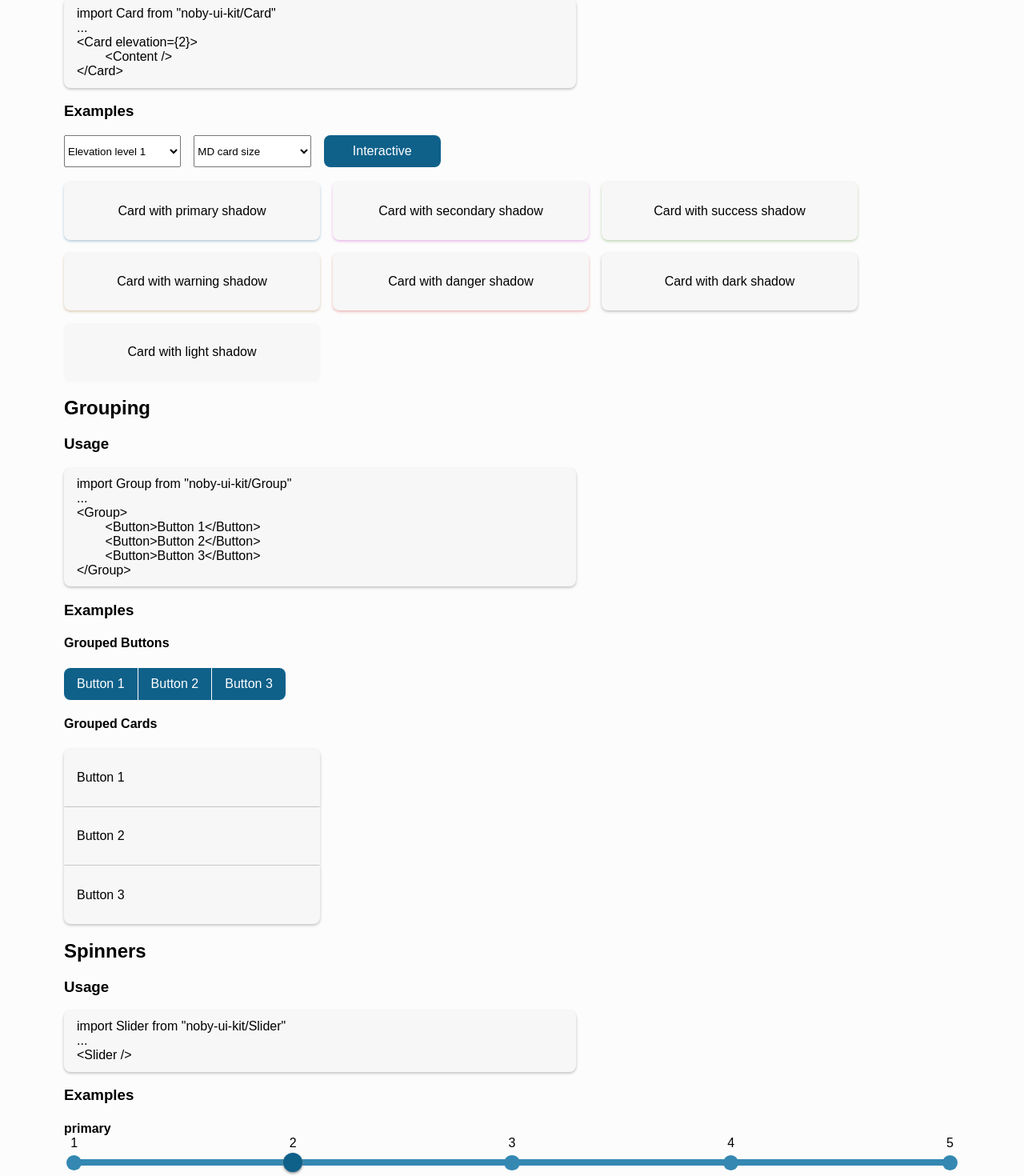
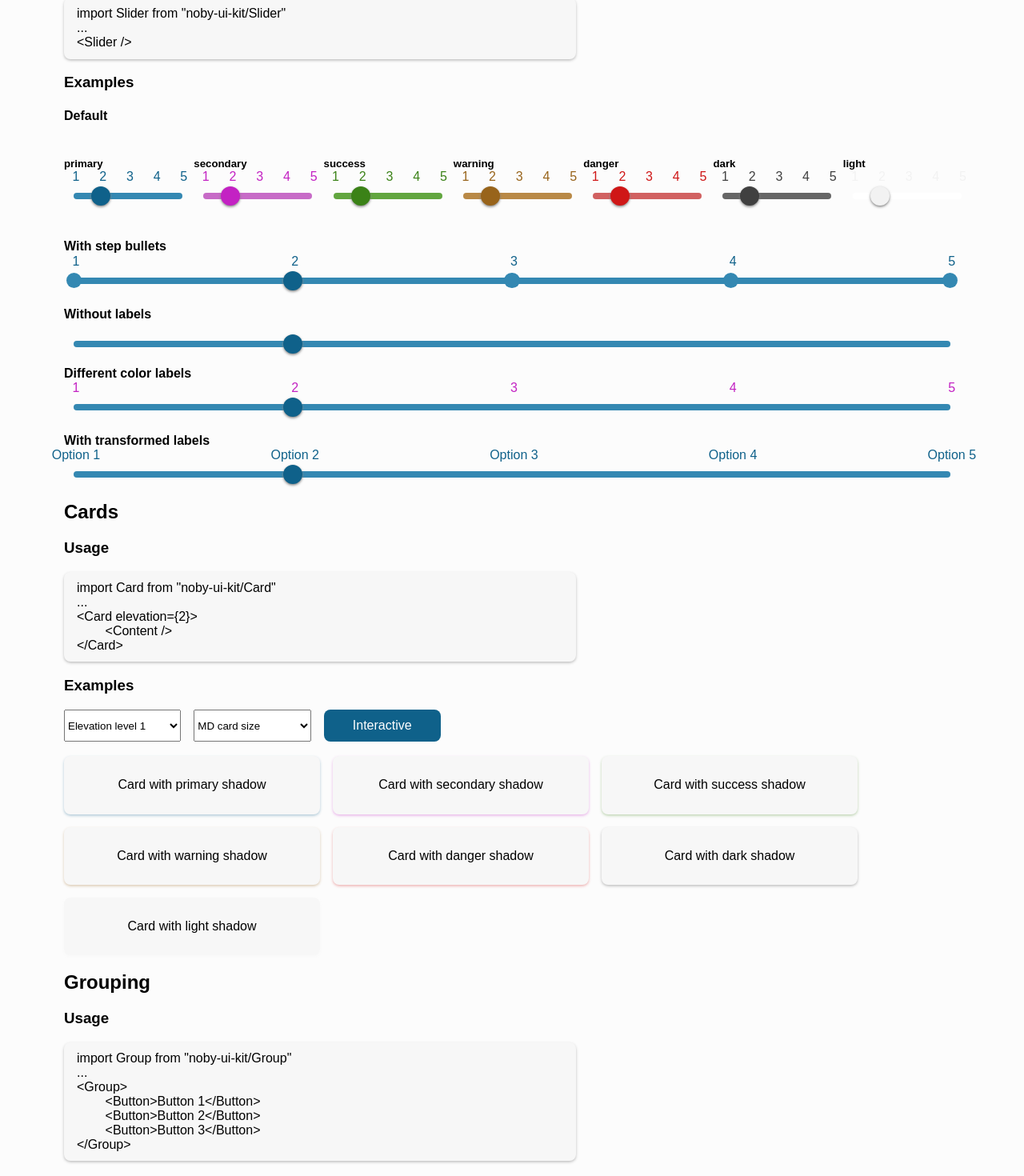
Before and after one commit to noby88/noby-ui-kit, a React (Create React App) app: page / in a window 1280 px wide. Shown: the part 1000-2470 px from the top of the page at 80% size. Built offline with nearby package versions, Linux system fonts and the light colour scheme.

Commit message:
slider labels

```diff
--- a/src/App.tsx
+++ b/src/App.tsx
@@ -13,9 +13,9 @@ const App = () => (
       <h1>Component showcase</h1>
       <Buttons />
       <Spinners />
+      <Sliders />
       <Cards />
       <Groups />
-      <Sliders />
     </Page>
   </ThemeContext.Provider>
 );
--- a/src/components/Sliders.tsx
+++ b/src/components/Sliders.tsx
@@ -1,7 +1,7 @@
 import { useState } from 'react';
 import Card from '../lib/Card';
 import Slider from '../lib/Slider';
-import { variants } from './Layout';
+import { ShowInline, variants } from './Layout';
 
 const Sliders = () => {
   const [selected, setSelected] = useState(2);
@@ -14,13 +14,12 @@ const Sliders = () => {
 
   const sliders = variants.map((variant) => (
     <div key={variant}>
-      <h4>{variant}</h4>
+      <h5>{variant}</h5>
       <Slider
         variant={variant}
         values={[1, 2, 3, 4, 5]}
         selected={selected}
         onChange={setSelected}
-        showStepBullets={true}
       />
     </div>
   ));
@@ -32,7 +31,36 @@ const Sliders = () => {
         <h3>Usage</h3>
         <pre>{usage}</pre>
         <h3>Examples</h3>
-        {sliders}
+        <h4>Default</h4>
+        <ShowInline>{sliders}</ShowInline>
+        <h4>With step bullets</h4>
+        <Slider
+          showStepBullets={true}
+          values={[1, 2, 3, 4, 5]}
+          selected={selected}
+          onChange={setSelected}
+        />
+        <h4>Without labels</h4>
+        <Slider
+          showLabels={false}
+          values={[1, 2, 3, 4, 5]}
+          selected={selected}
+          onChange={setSelected}
+        />
+        <h4>Different color labels</h4>
+        <Slider
+          labelVariant={'secondary'}
+          values={[1, 2, 3, 4, 5]}
+          selected={selected}
+          onChange={setSelected}
+        />
+        <h4>With transformed labels</h4>
+        <Slider
+          values={[1, 2, 3, 4, 5]}
+          selected={selected}
+          onChange={setSelected}
+          labelTransform={(value) => `Option ${value}`}
+        />
       </article>
     </section>
   );
--- a/src/lib/Slider/index.tsx
+++ b/src/lib/Slider/index.tsx
@@ -8,6 +8,7 @@ import {
   StepBullet,
   StepContainer,
   StepValue,
+  StepValueContainer,
   Track,
 } from './styles';
 
@@ -19,6 +20,9 @@ interface IProps {
   selected: IElement;
   onChange: ((value: string) => void) | ((value: number) => void);
   showStepBullets?: boolean;
+  showLabels?: boolean;
+  labelVariant?: IVariant;
+  labelTransform?: ((value: string) => any) | ((value: number) => any);
 }
 
 const Slider = (props: IProps) => {
@@ -28,6 +32,9 @@ const Slider = (props: IProps) => {
     selected,
     onChange,
     showStepBullets = false,
+    showLabels = true,
+    labelVariant,
+    labelTransform = (value: string | number) => value,
   } = props;
 
   const [bulletOffset, setBulletOffset] = useState(0);
@@ -97,12 +104,14 @@ const Slider = (props: IProps) => {
     </StepContainer>
   );
 
-  const stepValues = (
+  const stepValues = showLabels && (
     <StepContainer theme={theme}>
       {values.map((value) => (
-        <StepValue theme={theme} variant={variant}>
-          {value}
-        </StepValue>
+        <StepValueContainer theme={theme}>
+          <StepValue theme={theme} variant={labelVariant || variant}>
+            {labelTransform(value as never)}
+          </StepValue>
+        </StepValueContainer>
       ))}
     </StepContainer>
   );
@@ -133,8 +142,8 @@ const Slider = (props: IProps) => {
   return (
     <SliderContainer theme={theme} role={'slider'} {...ariaProps}>
       <Track ref={ref} variant={variant} theme={theme} />
+      {stepValues}
       {stepBullets}
-      {stepValues}
       <Bullet
         offset={bulletOffset}
         onMouseDown={handleClick}
--- a/src/lib/Slider/styles.ts
+++ b/src/lib/Slider/styles.ts
@@ -7,8 +7,11 @@ const deSaturationObject = { hue: 0, saturation: -25, lightness: 15 };
 export const SliderContainer = styled.div<{ theme: ITheme }>`
   position: relative;
   display: grid;
-  ${(props) =>
-    `min-width: ${props.theme.layout.slider.minWidth}; margin: ${props.theme.layout.slider.bullet.size} 0`}
+  ${(props) => {
+    const offset = props.theme.layout.slider.label.offset;
+    const margin = offset[0] === '-' ? `calc(${offset} * -1)` : offset;
+    return `min-width: ${props.theme.layout.slider.minWidth}; margin: ${margin} 0;`;
+  }}
 `;
 
 export const Track = styled.div<{ theme: ITheme; variant: IVariant }>`
@@ -88,14 +91,27 @@ export const StepBullet = styled.div<{
   }}
 `;
 
+export const StepValueContainer = styled.div<{ theme: ITheme }>`
+  display: grid;
+  ${(props) => {
+    const size = `calc(${props.theme.layout.slider.bullet.size} / 1.25)`;
+    return `width: ${size};`;
+  }}
+`;
+
 export const StepValue = styled.span<{
   theme: ITheme;
   variant: IVariant;
 }>`
   position: relative;
   text-align: center;
+  width: max-content;
   ${(props) => {
-    const size = `calc(${props.theme.layout.slider.bullet.size} / 1.25)`;
-    return `width: ${size}; top: calc(${props.theme.layout.slider.bullet.size} * -1);`;
+    const offset = `calc((${props.theme.layout.slider.bullet.size} / 2) - 50%)`;
+    return `top: ${
+      props.theme.layout.slider.label.offset
+    }; transform: translateX(${offset}); color: ${getHSL(
+      props.theme.colors[props.variant]
+    )};`;
   }}
 `;
--- a/src/lib/theme.ts
+++ b/src/lib/theme.ts
@@ -45,6 +45,10 @@ export interface ITheme {
       bullet: {
         size: string;
         shadow: string;
+      };
+      label: {
+        fontSize: string;
+        offset: string;
       };
     };
     surface: {
@@ -127,6 +131,10 @@ export const theme: ITheme = {
         size: '1.5rem',
         shadow: '0 0.1rem 0.2rem grey',
       },
+      label: {
+        fontSize: '1rem',
+        offset: '-1.5rem',
+      },
     },
     surface: {
       base: 'hsl(0 0% 99%)',
```
